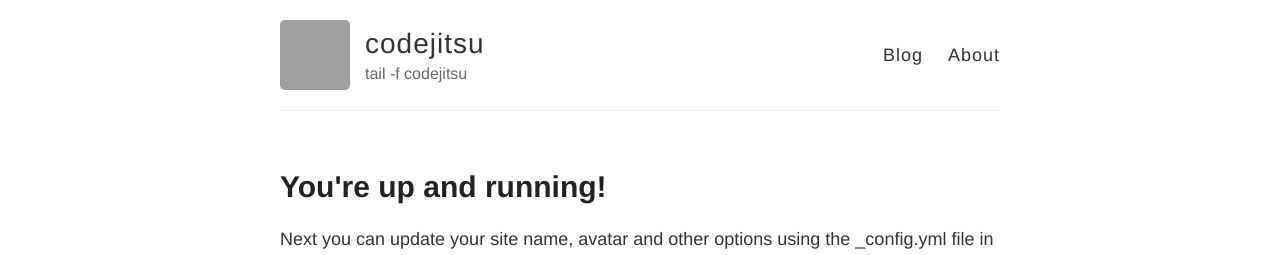
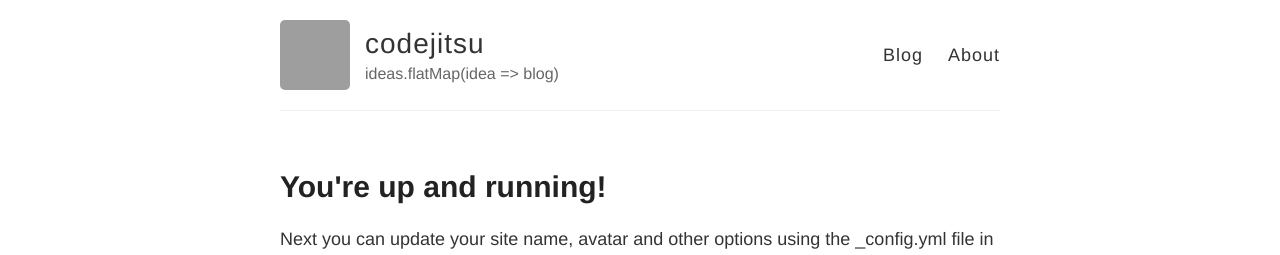
Before and after one commit to codejitsu/codejitsu.github.io, a Jekyll site: the page built from index.html, in a window 1280 px wide. Shown: the top 255 px of the page. Built offline with Jekyll 4.4.1, drawn with Linux system fonts in a browser that asks for light colours; Markdown is read by kramdown in place of the engine named in the settings; grey boxes are pictures that could not be loaded.

Commit message:
updated info

```diff
--- a/_config.yml
+++ b/_config.yml
@@ -6,7 +6,7 @@
 name: codejitsu
 
 # Short bio or description (displayed in the header)
-description: tail -f codejitsu
+description: ideas.flatMap(idea => blog)
 
 # URL of your avatar or profile pic (you could use your GitHub profile pic)
 avatar: https://avatars1.githubusercontent.com/u/2665808?v=3&s=460
```
